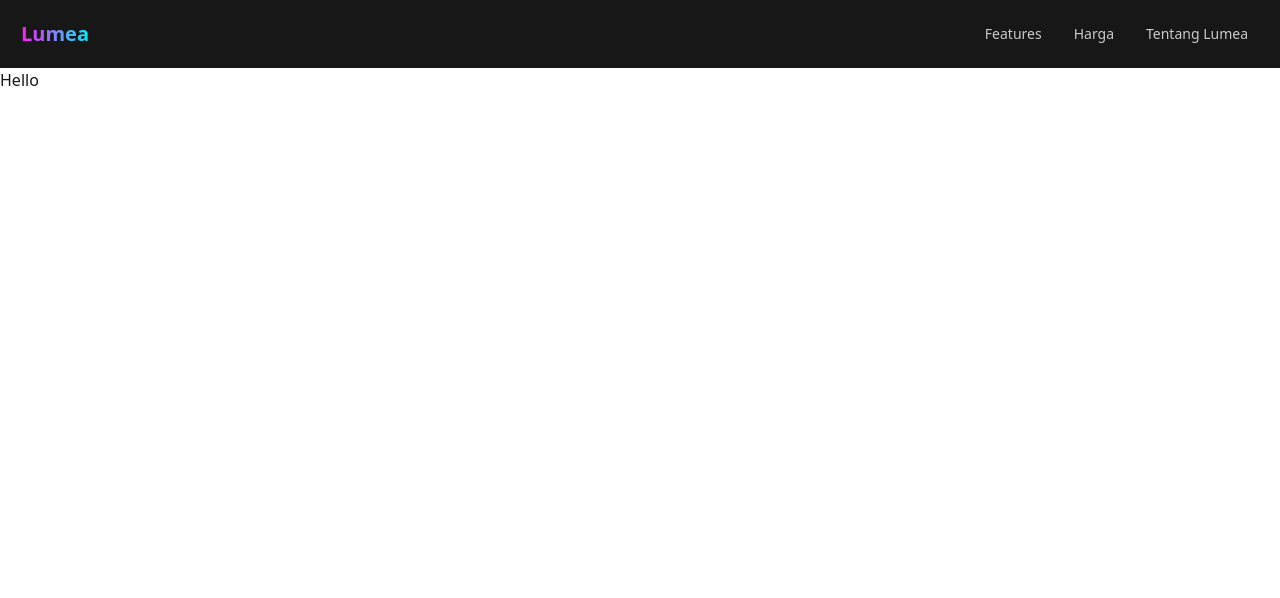
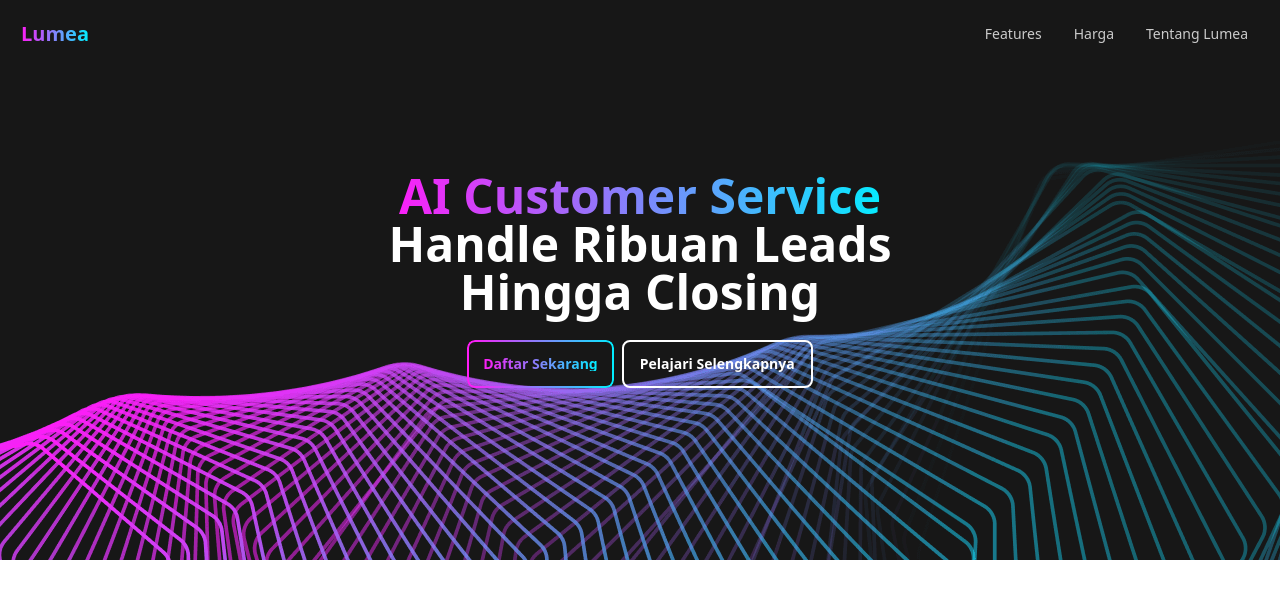
Before and after one commit to ricoerlanggaa/lumea, a Next.js app: page / in a window 1280 px wide. Shown: the top 598 px of the page. Built offline with nearby package versions, Linux system fonts and the light colour scheme.

Commit message:
add banner home

```diff
--- a/src/app/(guest)/(home)/page.tsx
+++ b/src/app/(guest)/(home)/page.tsx
@@ -1,3 +1,30 @@
+import { Button, Typography } from '@/components';
+
 export default function Home() {
-  return <h1>Hello</h1>;
+  return (
+    <section
+      className="hero h-[35rem] bg-auto bg-base-content bg-no-repeat bg-bottom"
+      style={{ backgroundImage: 'url("/images/banners/polygon-wave.png")' }}
+    >
+      <div className="hero-content text-base-100 text-center">
+        <div className="max-w-lg">
+          <Typography variant="h1" color="primary" weight="bold">
+            AI Customer Service
+          </Typography>
+          <Typography as="p" variant="h1" color="secondary" weight="bold">
+            Handle Ribuan Leads
+          </Typography>
+          <Typography as="p" variant="h1" color="secondary" weight="bold" className="mb-6">
+            Hingga Closing
+          </Typography>
+          <Button variant="outlined" color="primary" className="mr-2">
+            Daftar Sekarang
+          </Button>
+          <Button variant="outlined" color="white">
+            Pelajari Selengkapnya
+          </Button>
+        </div>
+      </div>
+    </section>
+  );
 }
--- a/src/app/(guest)/layout.tsx
+++ b/src/app/(guest)/layout.tsx
@@ -19,7 +19,7 @@ export default function GuestLayout({
     <div className="drawer">
       <input id={toggleId} type="checkbox" className="drawer-toggle" />
       <div className="drawer-content">
-        <header className="navbar bg-primary text-primary-content">
+        <header className="navbar fixed bg-primary text-primary-content">
           <div className="flex-none md:hidden">
             <label htmlFor={toggleId} className="drawer-button btn btn-square btn-ghost">
               <Icon path={mdiMenu} size={1} />
```
Also changed, not shown: public/images/banners/polygon-wave.png (added).
